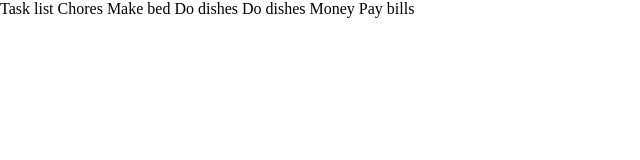
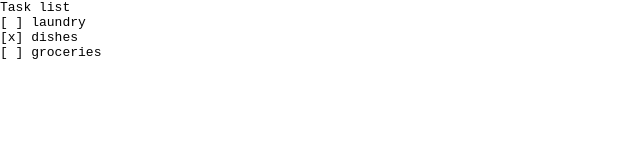
Before and after one commit to mLuby/mem, a website: page index.html in a window 1280 px wide. Shown: the whole page, without its empty margins (0-640 px from the left). Drawn offline with nearby package versions, Linux system fonts and the light colour scheme.

Commit message:
tasks togglable

```diff
--- a/app.css
+++ b/app.css
@@ -2,3 +2,6 @@
   margin: 0;
   padding: 0;
 }
+body{
+  font-family: monospace;
+}
--- a/app.js
+++ b/app.js
@@ -1 +1,15 @@
-# angular?
+var app = angular.module('memory', []);
+
+app.controller('memoryController', function($scope){
+  $scope.tasks = [
+      {title:'laundry',   completed:false}
+     ,{title:'dishes',    completed:true}
+     ,{title:'groceries', completed:false}
+  ]
+});
+
+app.controller('taskController', function($scope){
+  $scope.toggleCompletion = function(){
+    this.task.completed = !this.task.completed;
+  }
+});
--- a/index.html
+++ b/index.html
@@ -1,20 +1,19 @@
 <!DOCTYPE html>
-<html>
+<html ng-app="memory">
 <head>
   <title>Memory</title>
   <link rel="stylesheet" type="text/css" href="app.css">
+  <script src="bower_components/angular/angular.js"></script>
+  <script src="bower_components/angularfire/dist/angularfire.js"></script>
   <script src="app.js"></script>
+  <script src="task/task.js"></script>
 </head>
-<body>
-  <task>Task list
-    <task>Chores
-      <task>Make bed</task>
-      <task>Do dishes</task>
-      <task>Do dishes</task>
-    </task>
-    <task>Money
-      <task>Pay bills</task>
-    </task>
-  </task>
+<body ng-controller="memoryController">
+  <div>Task list
+    <div ng-repeat="task in tasks" ng-controller="taskController">
+      <span ng-click="toggleCompletion()">{{ task.completed ? '[x]' : "[ ]" }}</span>
+      <span>{{ task.title }}</span>
+    </div>
+  </div>
 </body>
 </html>
```
